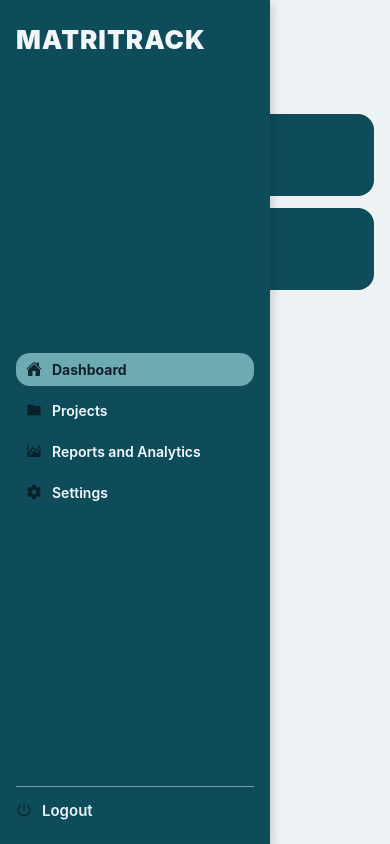
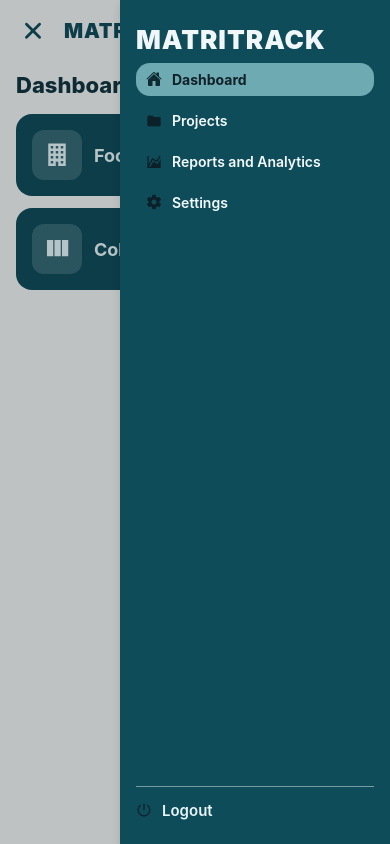
Before and after one commit to aprojectbased-cyber/MATRITRACK, a React Native app: screen / in a window 390 px wide. Both pictures are taken after a click on the button "Open sidebar menu". Built offline with nearby package versions, Linux system fonts and the light colour scheme.

Commit message:
Improve sidebar positioning and outside-click close

```diff
--- a/App.js
+++ b/App.js
@@ -1,7 +1,7 @@
 import { useState } from 'react';
 import { StatusBar } from 'expo-status-bar';
 import { Ionicons, MaterialIcons, MaterialCommunityIcons } from '@expo/vector-icons';
-import { SafeAreaView, StyleSheet, Text, TouchableOpacity, View } from 'react-native';
+import { Pressable, SafeAreaView, StyleSheet, Text, TouchableOpacity, View } from 'react-native';
 
 const menuItems = [
   { key: 'dashboard', label: 'Dashboard', icon: <Ionicons name="home" size={16} color="#0e2a33" />, active: true },
@@ -61,6 +61,14 @@ export default function App() {
       </View>
 
       {isSidebarOpen && (
+        <View style={styles.sidebarLayer}>
+          <Pressable
+            style={styles.backdrop}
+            accessibilityRole="button"
+            accessibilityLabel="Close sidebar menu"
+            onPress={() => setIsSidebarOpen(false)}
+          />
+
           <View style={styles.sidebar}>
             <Text style={styles.brand}>MATRITRACK</Text>
 
@@ -82,6 +90,7 @@ export default function App() {
                 <Ionicons name="power" size={16} color="#0c2530" />
                 <Text style={styles.logoutText}>Logout</Text>
               </TouchableOpacity>
+            </View>
           </View>
         </View>
       )}
@@ -148,17 +157,21 @@ const styles = StyleSheet.create({
     fontSize: 18,
     fontWeight: '700'
   },
+  sidebarLayer: {
+    ...StyleSheet.absoluteFillObject,
+    flexDirection: 'row'
+  },
+  backdrop: {
+    flex: 1,
+    backgroundColor: 'rgba(0, 0, 0, 0.2)'
+  },
   sidebar: {
-    position: 'absolute',
-    top: 0,
-    bottom: 0,
-    left: 0,
     width: 270,
+    height: '100%',
     backgroundColor: '#0f4c5a',
     paddingHorizontal: 16,
     paddingTop: 24,
     paddingBottom: 24,
-    justifyContent: 'space-between',
     shadowColor: '#000',
     shadowOpacity: 0.18,
     shadowRadius: 10,
@@ -172,7 +185,7 @@ const styles = StyleSheet.create({
     letterSpacing: 1
   },
   menuList: {
-    marginTop: 20,
+    marginTop: 8,
     gap: 8
   },
   menuItem: {
@@ -196,6 +209,7 @@ const styles = StyleSheet.create({
     fontWeight: '700'
   },
   logoutWrap: {
+    marginTop: 'auto',
     borderTopWidth: 1,
     borderTopColor: 'rgba(216, 239, 244, 0.5)',
     paddingTop: 14
```
Lines whose indentation alone changed are shown as unchanged.
